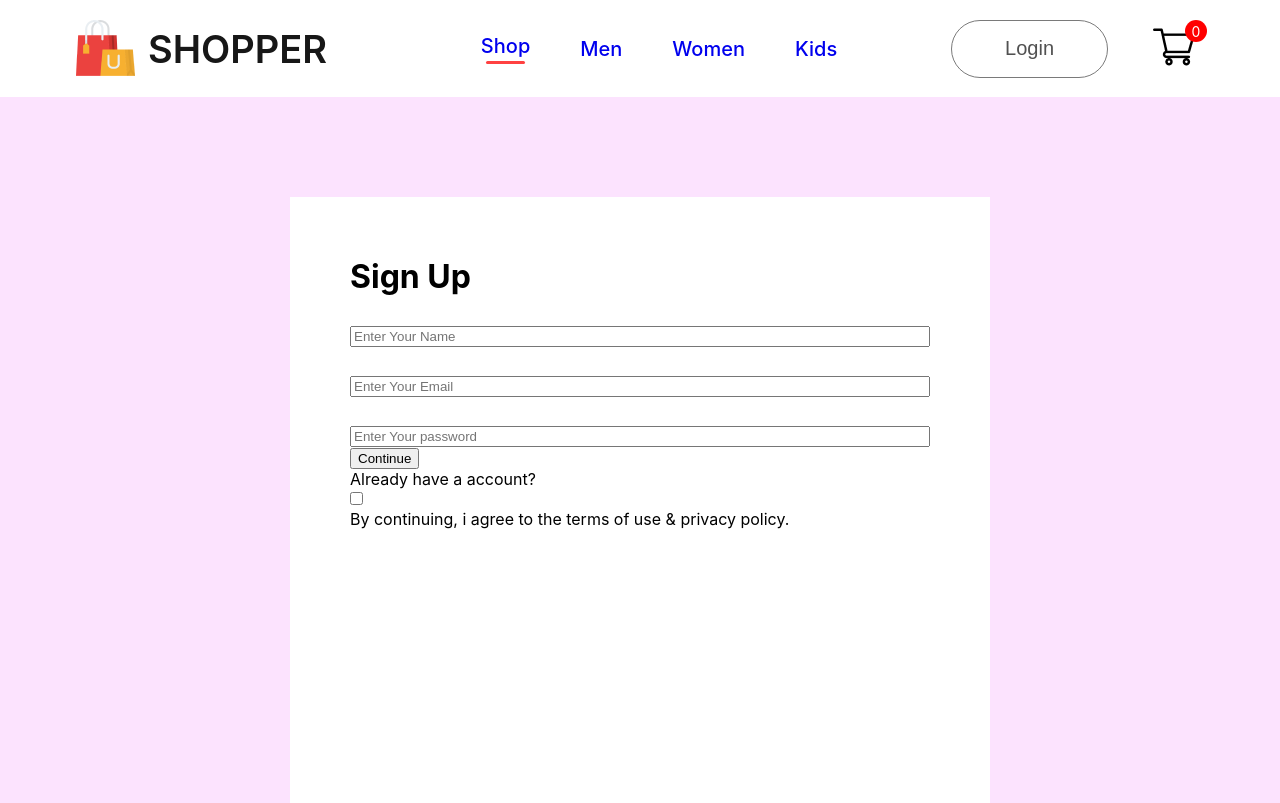
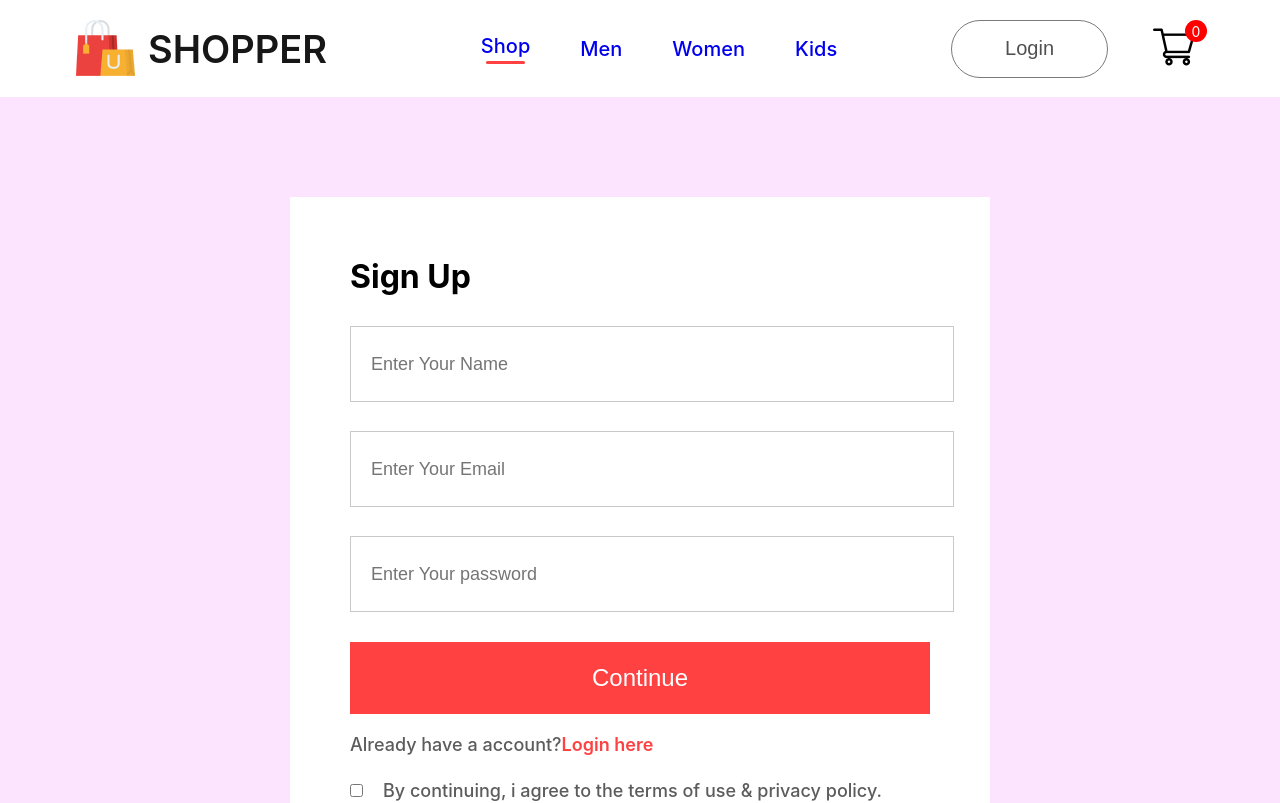
Before and after one commit to pankajyadav02007/E-Commerce-Web, a React (Create React App) app: page /login in a window 1280 px wide. Shown: the top 803 px of the page. Built offline with nearby package versions, Linux system fonts and the light colour scheme.

Commit message:
input sec in loginsignup

```diff
--- a/src/Pages/CSS/LoginSignup.css
+++ b/src/Pages/CSS/LoginSignup.css
@@ -23,3 +23,48 @@
     gap: 29px;
     margin-top: 30px;
 }
+
+.loginsignup-fields input{
+    height: 72px;
+    width: 100%;
+    padding-left: 20px;
+    border: 1px solid #c9c9c9;
+   outline: none;
+   color: #5c5c5c;
+   font-size: 18px;
+}
+
+
+.loginsignup-container button{
+width: 580px;
+height: 72px;
+color: white;
+background: #ff4141;
+margin-top: 30px;
+border: none;
+font-size: 24px;
+font-weight: 500;
+cursor: pointer;
+}
+
+.loginsignup-login{
+   margin-top: 20px;
+   color: #5c5c5c;
+   font-size: 18px;
+   font-weight: 500;
+}
+
+.loginsignup-login span{
+    color: #ff4141;
+   font-weight: 600;
+}
+
+.loginsignup-agree{
+    display: flex;
+    align-items: center;
+    margin-top: 25px;
+    gap: 20px;
+    color: #5c5c5c;
+    font-size: 18px;
+    font-weight: 500;
+}
--- a/src/Pages/LoginSignup.jsx
+++ b/src/Pages/LoginSignup.jsx
@@ -12,7 +12,9 @@ const LoginSignup = () => {
           <input type="Password" placeholder="Enter Your password" />
         </div>
         <button>Continue</button>
-        <p className="loginsignup-login">Already have a account?</p>
+        <p className="loginsignup-login">
+          Already have a account?<span>Login here</span>
+        </p>
         <div className="loginsignup-agree">
           <input type="checkbox" name="" id="" />
           <p>By continuing, i agree to the terms of use & privacy policy.</p>
--- a/src/Pages/Products.jsx
+++ b/src/Pages/Products.jsx
@@ -1,6 +1,7 @@
-import React from "react";
+// import React, { useContext } from "react";
 
 const Products = () => {
+  // const { all_product } = useContext(ShopContext);
   return <div></div>;
 };
 
```
